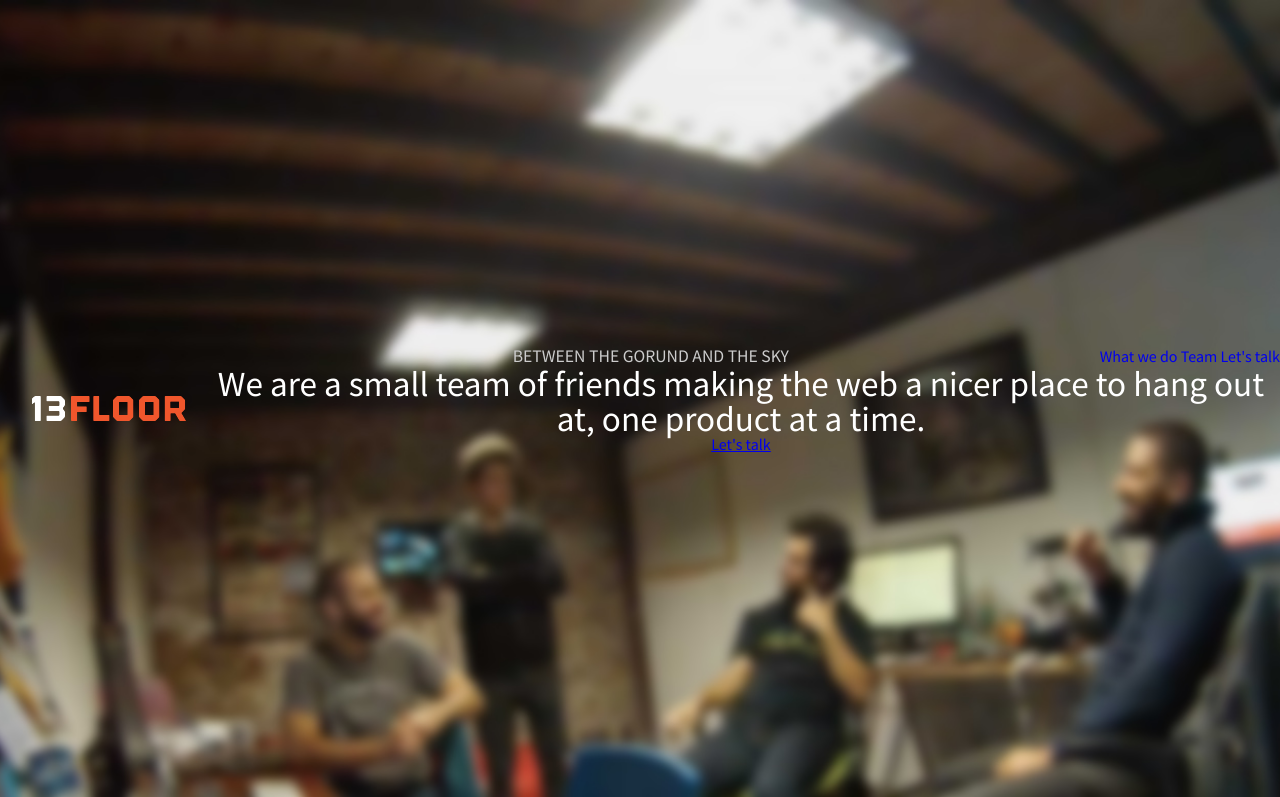
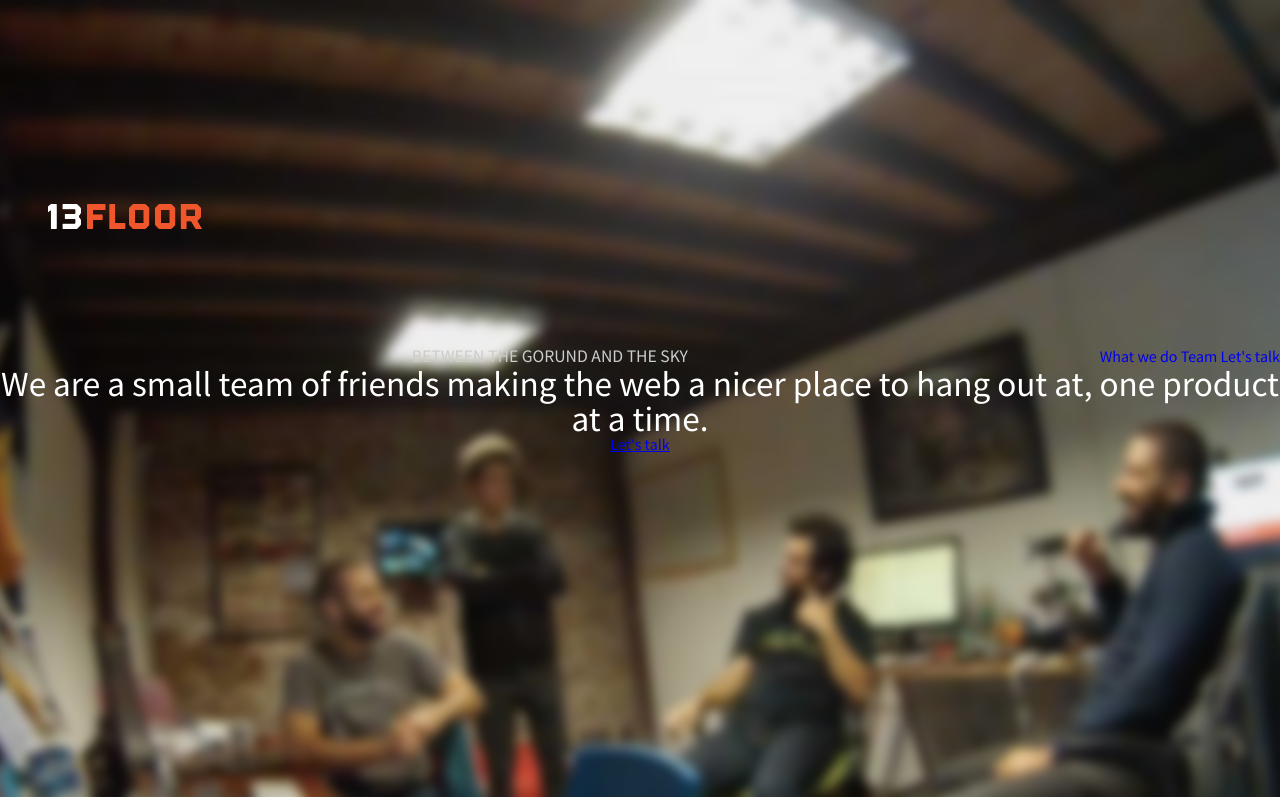
Before and after one commit to antonellaclavero/13floor, a plain HTML site: page index.html in a window 1280 px wide. Shown: the top 797 px of the page. Drawn offline with Linux system fonts and the light colour scheme.

Commit message:
Cambio margin de logo

```diff
--- a/css/main.css
+++ b/css/main.css
@@ -22,7 +22,7 @@ body {
 }
 header img {
 	float: left;
-	margin: 3em 1em 1em 2em;
+	margin: -9em 0em 1em 3em;
 }
 
 /*nav*/
```
